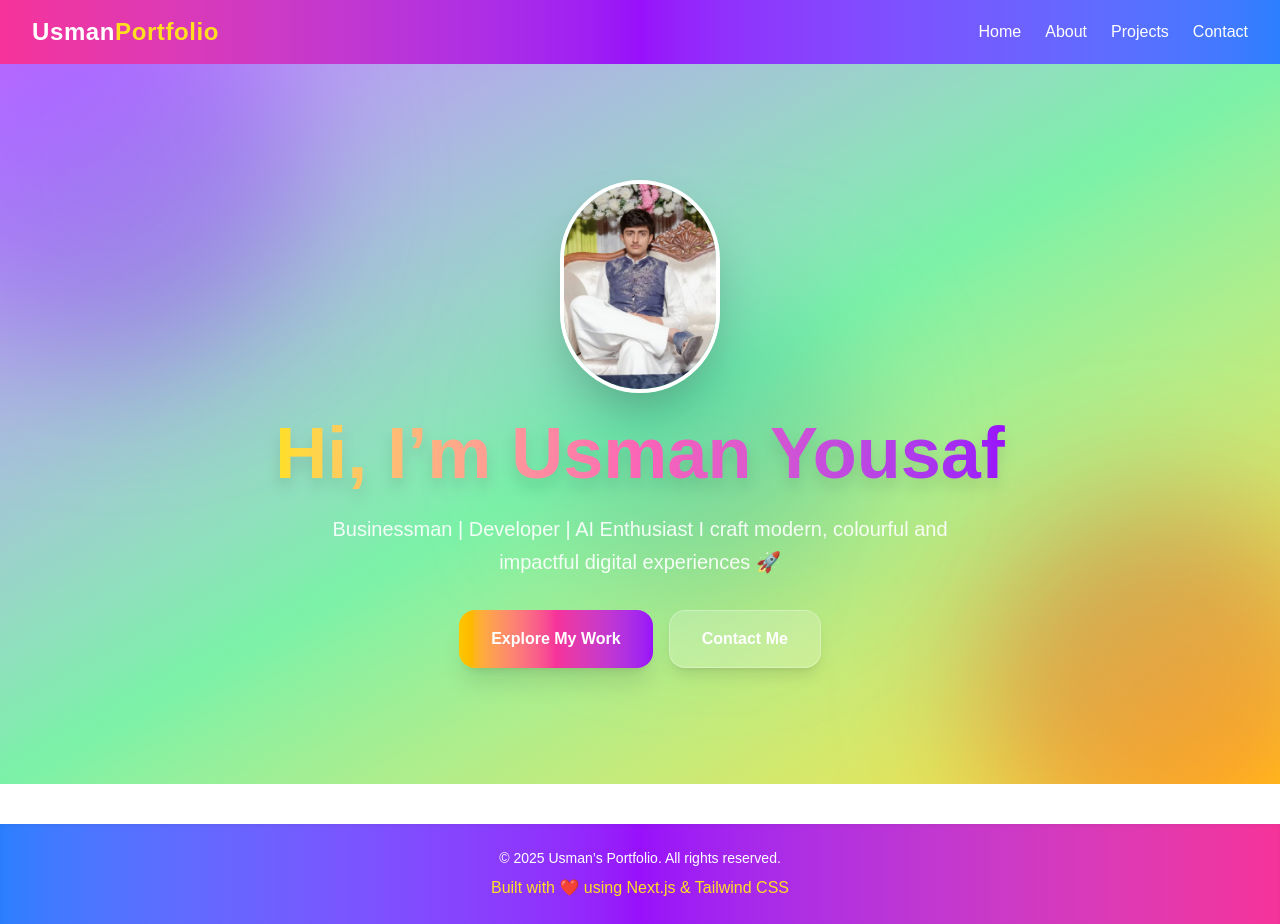
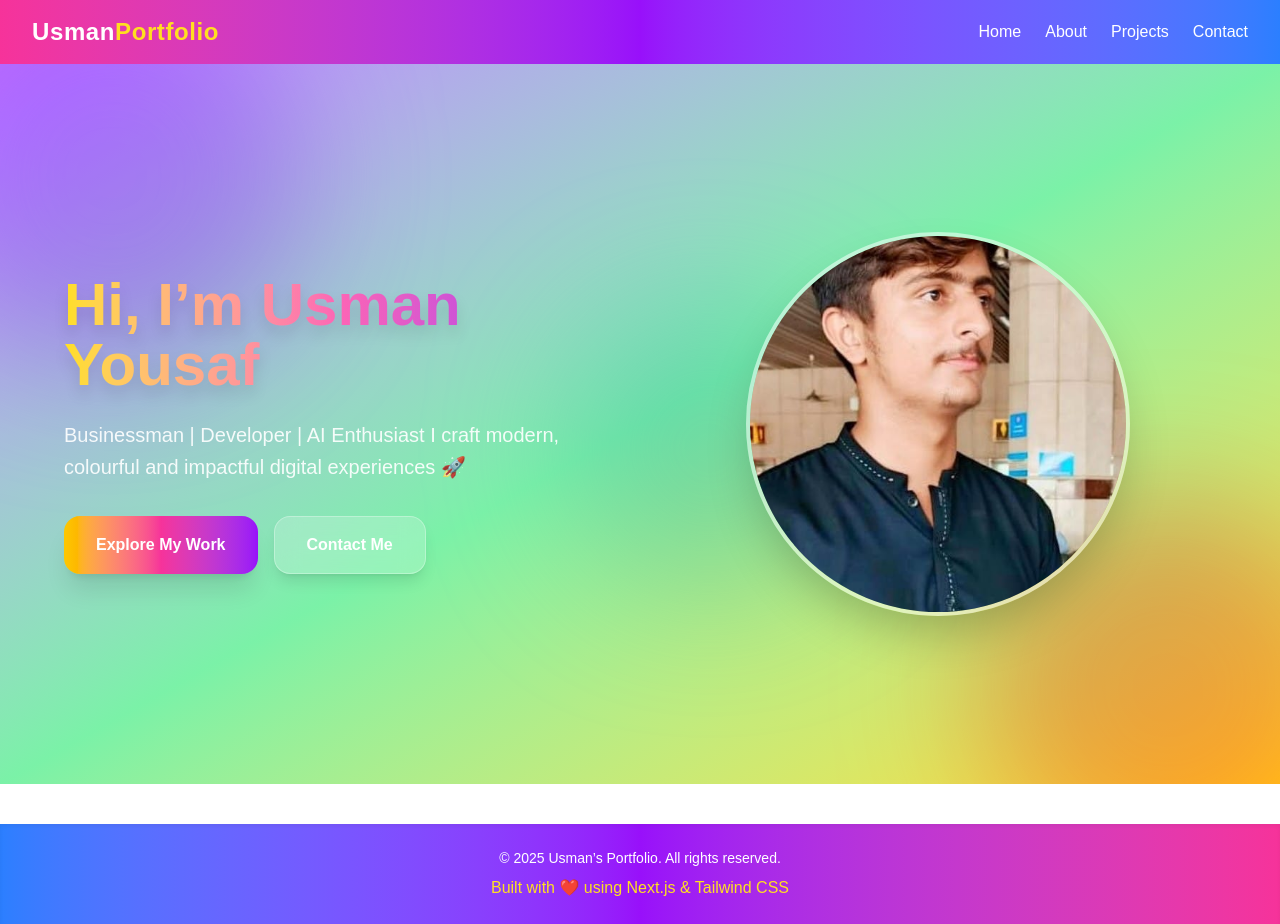
Before and after one commit to Usmanyousaf-45/portfolio2, a Next.js app: page / in a window 1280 px wide. Built offline with nearby package versions, Linux system fonts and the light colour scheme.

Commit message:
portfolio1

```diff
--- a/src/app/components/ProjectCard.tsx
+++ b/src/app/components/ProjectCard.tsx
@@ -8,7 +8,7 @@ interface ProjectCardProps {
 const ProjectCard = ({ title, description, image, link }: ProjectCardProps) => {
   return (
     <div className="bg-white text-gray-900 rounded-2xl shadow-lg hover:shadow-2xl transition p-6 flex flex-col items-center">
-      <img src={image} alt={title} className="w-40 h-40 object-cover mb-4 rounded-xl" />
+      <image src={image} alt={title} className="w-40 h-40 object-cover mb-4 rounded-xl" />
       <h3 className="text-lg font-bold">{title}</h3>
       <p className="text-gray-600 mt-2 text-center">{description}</p>
       <a href={link} target="_blank" className="mt-4 px-6 py-2 rounded-xl bg-gradient-to-r from-pink-500 to-purple-600 text-white font-medium shadow hover:scale-105 transition">
--- a/src/app/page.tsx
+++ b/src/app/page.tsx
@@ -1,8 +1,8 @@
-import Image from "next/image";
+import Image from "next/image"
 
 const Hero = () => {
   return (
-    <section className="relative flex flex-col items-center justify-center text-center min-h-[90vh] px-6 overflow-hidden">
+    <section className="relative flex items-center justify-center min-h-[90vh] px-6 overflow-hidden">
       {/* Background Gradient */}
       <div className="absolute inset-0 bg-gradient-to-br from-purple-400 via-green-300 to-yellow-300 animate-gradient-x"></div>
 
@@ -11,27 +11,21 @@ const Hero = () => {
       <div className="absolute -bottom-24 -right-20 w-96 h-96 bg-red-400 rounded-full mix-blend-multiply filter blur-3xl opacity-40 animate-pulse"></div>
       <div className="absolute top-1/3 right-1/3 w-72 h-72 bg-blue-300 rounded-full mix-blend-multiply filter blur-3xl opacity-30 animate-pulse"></div>
 
-      {/* Content */}
-      <div className="relative z-10 flex flex-col items-center">
-        {/* 👇 Profile Pic */}
-        <Image
-          src="/usman.jpeg" // apni pic ka naam jo public folder me ho
-          alt="Usman Yousaf"
-          width={160}
-          height={160}
-          className="rounded-full border-4 border-white shadow-2xl mb-6"
-        />
+      {/* Content Wrapper */}
+      <div className="relative z-10 grid md:grid-cols-2 items-center gap-10 max-w-6xl mx-auto">
 
-        <h1 className="text-6xl md:text-7xl font-extrabold bg-clip-text text-transparent bg-gradient-to-r from-yellow-300 via-pink-400 to-purple-600 drop-shadow-xl animate-fade-in">
+        {/* Left Side - Intro */}
+        <div className="text-center md:text-left">
+          <h1 className="text-5xl md:text-6xl font-extrabold bg-clip-text text-transparent bg-gradient-to-r from-yellow-300 via-pink-400 to-purple-600 drop-shadow-xl animate-fade-in">
             Hi, I’m Usman Yousaf
           </h1>
 
-        <p className="mt-6 max-w-2xl mx-auto text-lg md:text-xl text-white/90 leading-relaxed animate-fade-in delay-200">
+          <p className="mt-6 max-w-2xl text-lg md:text-xl text-white/90 leading-relaxed animate-fade-in delay-200">
             Businessman | Developer | AI Enthusiast
             I craft modern, colourful and impactful digital experiences 🚀
           </p>
 
-        <div className="mt-8 flex justify-center gap-4 animate-fade-in delay-500">
+          <div className="mt-8 flex flex-wrap justify-center md:justify-start gap-4 animate-fade-in delay-500">
             <button className="px-8 py-4 bg-gradient-to-r from-yellow-400 via-pink-500 to-purple-600 text-white font-semibold rounded-2xl shadow-xl hover:scale-110 hover:shadow-2xl transition">
               Explore My Work
             </button>
@@ -40,8 +34,20 @@ const Hero = () => {
             </button>
           </div>
         </div>
+
+        {/* Right Side - Picture */}
+        <div className="flex justify-center">
+          <Image
+            src="/usman.jpg" // image public folder ke andar rakho
+            alt="Usman Yousaf"
+            width={400}
+            height={400}
+            className="w-72 h-72 md:w-96 md:h-96 rounded-full object-cover shadow-2xl border-4 border-white/50"
+          />
+        </div>
+      </div>
     </section>
-  );
-};
+  )
+}
 
-export default Hero;
+export default Hero
--- a/src/app/projects/page.tsx
+++ b/src/app/projects/page.tsx
@@ -10,19 +10,19 @@ export default function Projects() {
           title="Portfolio Website"
           description="A modern colourful portfolio made with Next.js, TypeScript & Tailwind."
           image="/portfolio.jpg"
-          link="https://vercel.com/usman-yousafs-projects-9dcd356b/portfoliowebsite/3gYN23VwbizZZJVUFujjn1F2jHJq"
+          link="https://portfoliowebsite-mauve-two.vercel.app/"
         />
         <ProjectCard
           title="E-commerce Store"
           description="A stylish e-commerce website with colourful gradients and smooth UI."
           image="/e-commerece.jpg"
-          link="https://vercel.com/usman-yousafs-projects-9dcd356b/e-commerece/DwCr6YGxLc29kGeJgZWjcFSRtTf6"
+          link="https://e-commerece-two-theta.vercel.app/"
         />
         <ProjectCard
           title="AI App"
           description="An experimental AI-powered application for businesses."
           image="/ai-app.jpg"
-          link="https://vercel.com/usman-yousafs-projects-9dcd356b/ai-app/6rQgYz3284sr1YrzNk1AFEnNnJBC"
+          link="https://ai-app-ochre-two.vercel.app/"
         />
       </div>
     </section>
```
Also changed, not shown: public/usman.jpeg (deleted), public/usman.jpg (added). Lines whose indentation alone changed are shown as unchanged.
